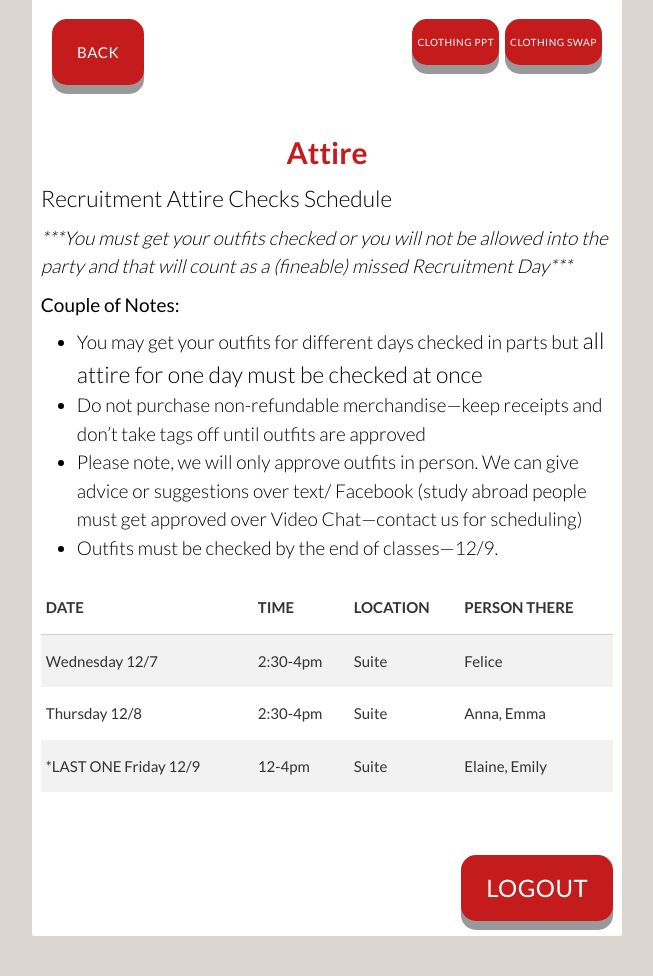
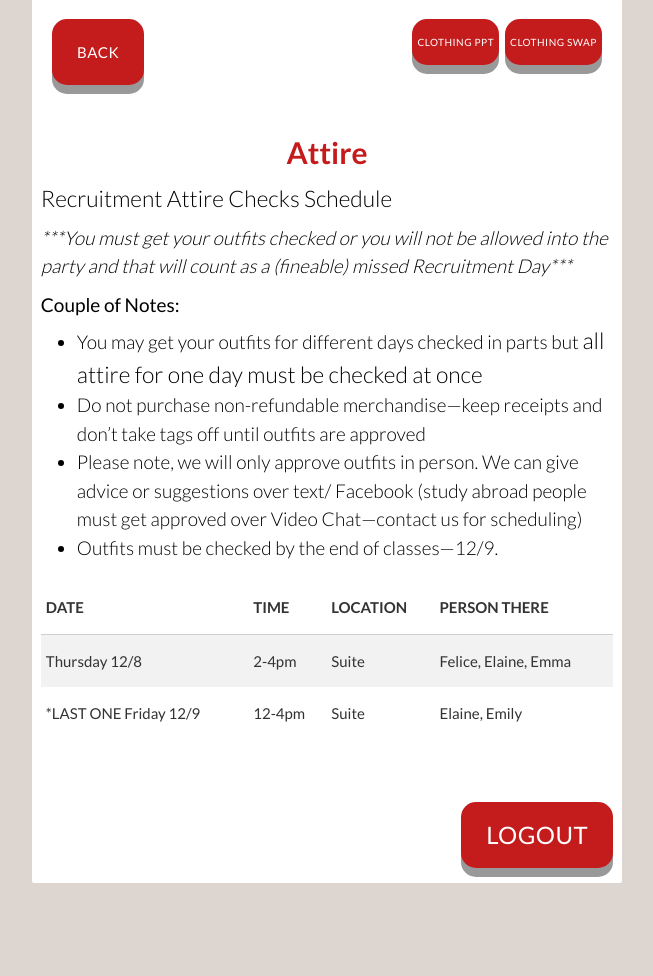
Before and after one commit to elainecole/aoii-recruitment, a Django app: page /attire in a window 1280 px wide. Shown: the part 54-1030 px from the top of the page, without its empty margins (313-966 px from the left). After the commit the page ends 937 px from the top, so only its background shows below. Run offline with Django 3.2, Linux system fonts and the light colour scheme; a user stored in the database is signed in; tables that the repository leaves empty hold one stand-in row (values such as "Sample post"); style sheets or scripts are compiled from the project's sources.

Commit message:
updated hours

```diff
--- a/webapp/templates/partials/outfit/outfit_base.html
+++ b/webapp/templates/partials/outfit/outfit_base.html
@@ -48,16 +48,10 @@
                                 </thead>
                                 <tbody>
                                     <tr>
-                                        <td>Wednesday 12/7</td>
-                                        <td>2:30-4pm</td>
+                                        <td>Thursday 12/8</td>
+                                        <td>2-4pm</td>
                                         <td>Suite</td>
-                                        <td>Felice</td>
-                                    </tr>
-                                    <tr>
-                                        <td>Thursday 12/8</td>
-                                        <td>2:30-4pm</td>
-                                        <td>Suite</td>
-                                        <td>Anna, Emma</td>
+                                        <td>Felice, Elaine, Emma</td>
                                     </tr>
                                     <tr>
                                         <td>*LAST ONE Friday 12/9</td>
```
